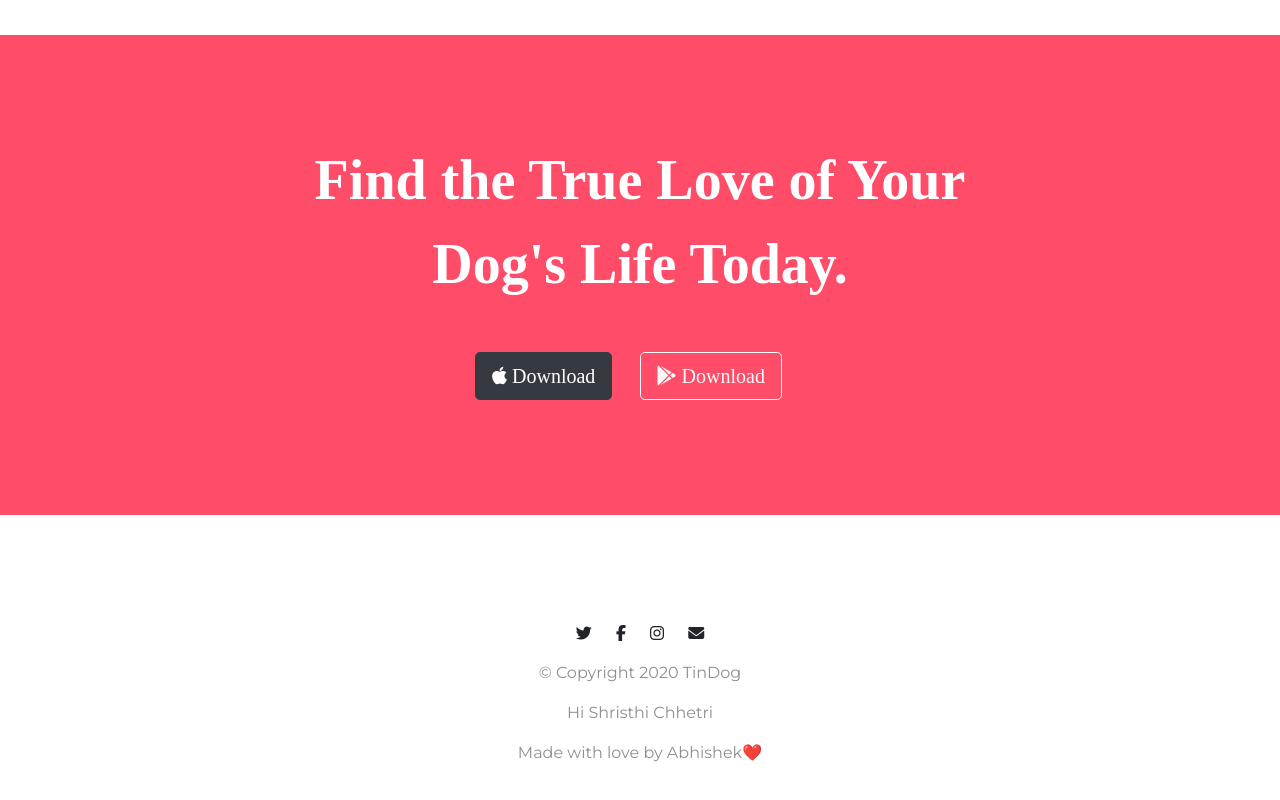
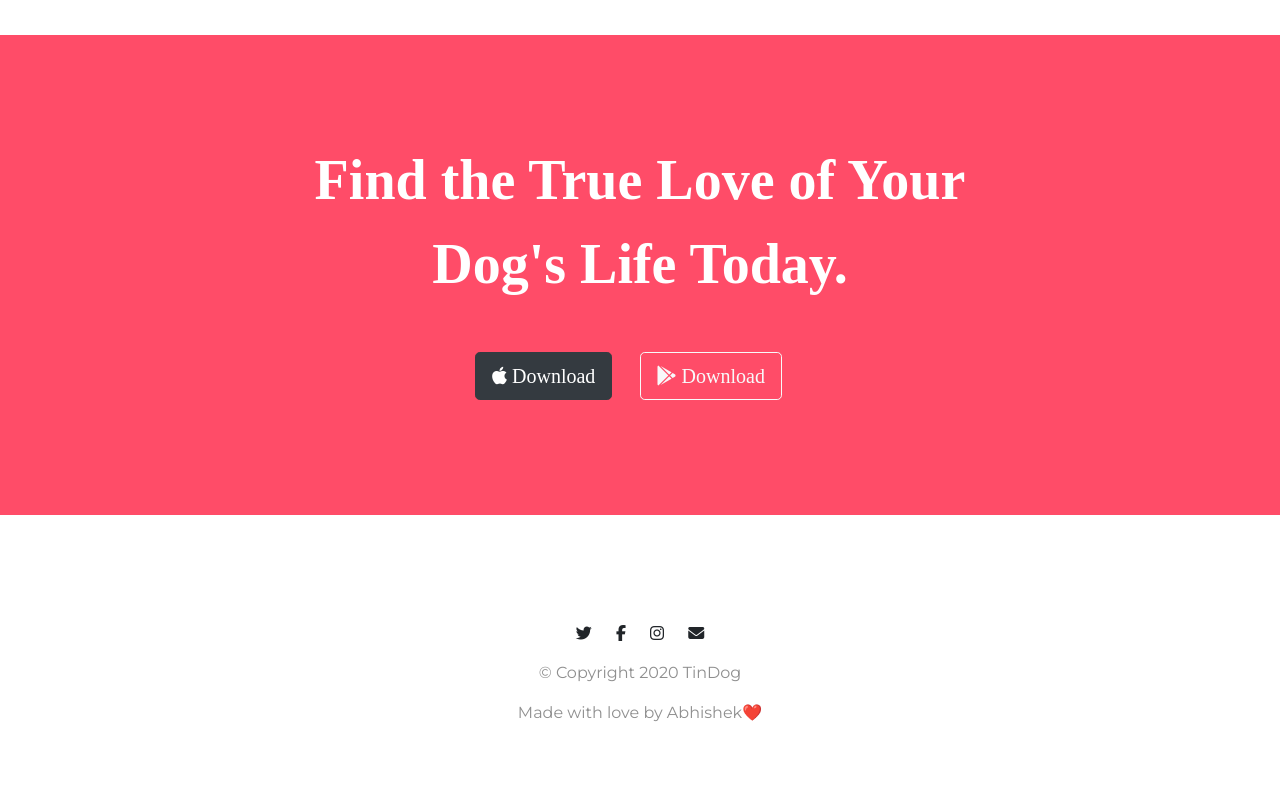
Before and after one commit to abhishekprasad243/tinderdog, a plain HTML site: page index.html in a window 1280 px wide. Shown: the part 2475-3275 px from the top of the page. Drawn offline with nearby package versions, Linux system fonts and the light colour scheme.

Commit message:
Update index.html

```diff
--- a/index.html
+++ b/index.html
@@ -196,7 +196,6 @@
     <i class="social-icon fab fa-instagram"></i>
     <i class="social-icon fas fa-envelope"></i>
     <p>© Copyright 2020 TinDog</p>
-    <p>Hi Shristhi Chhetri</p>
     <p>Made with love by Abhishek❤️</p>
   </footer>
 
```
